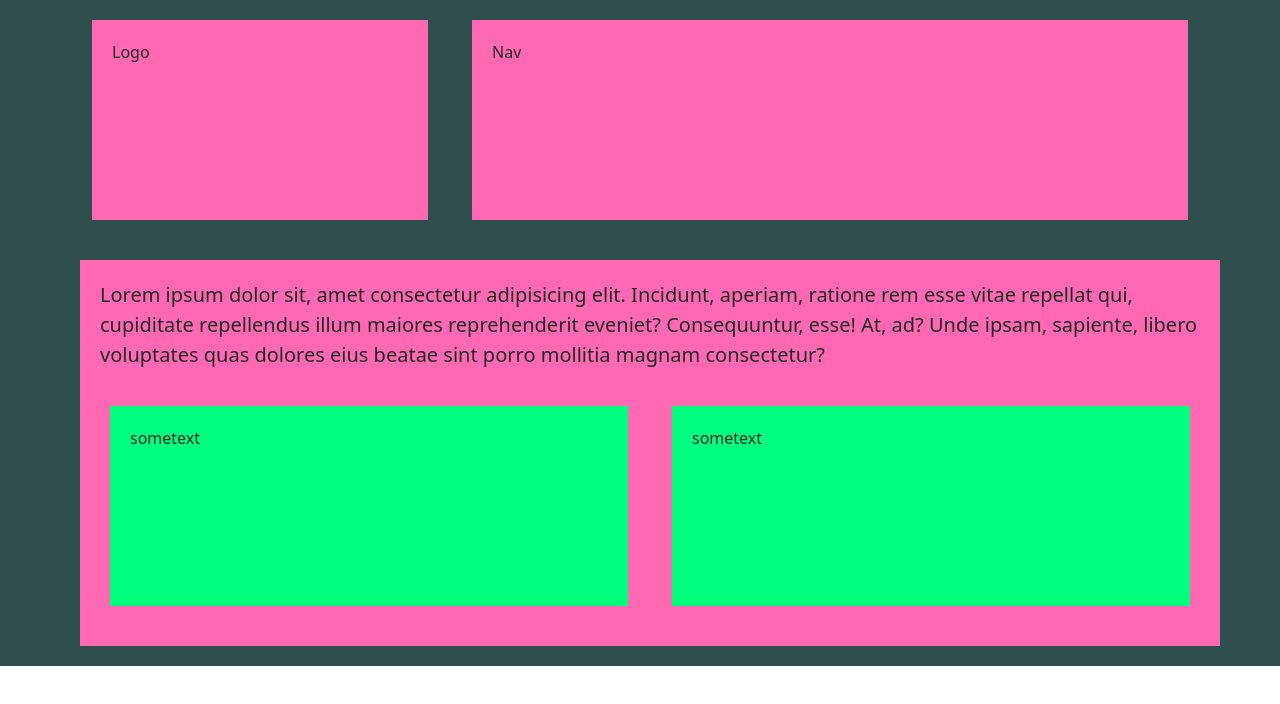
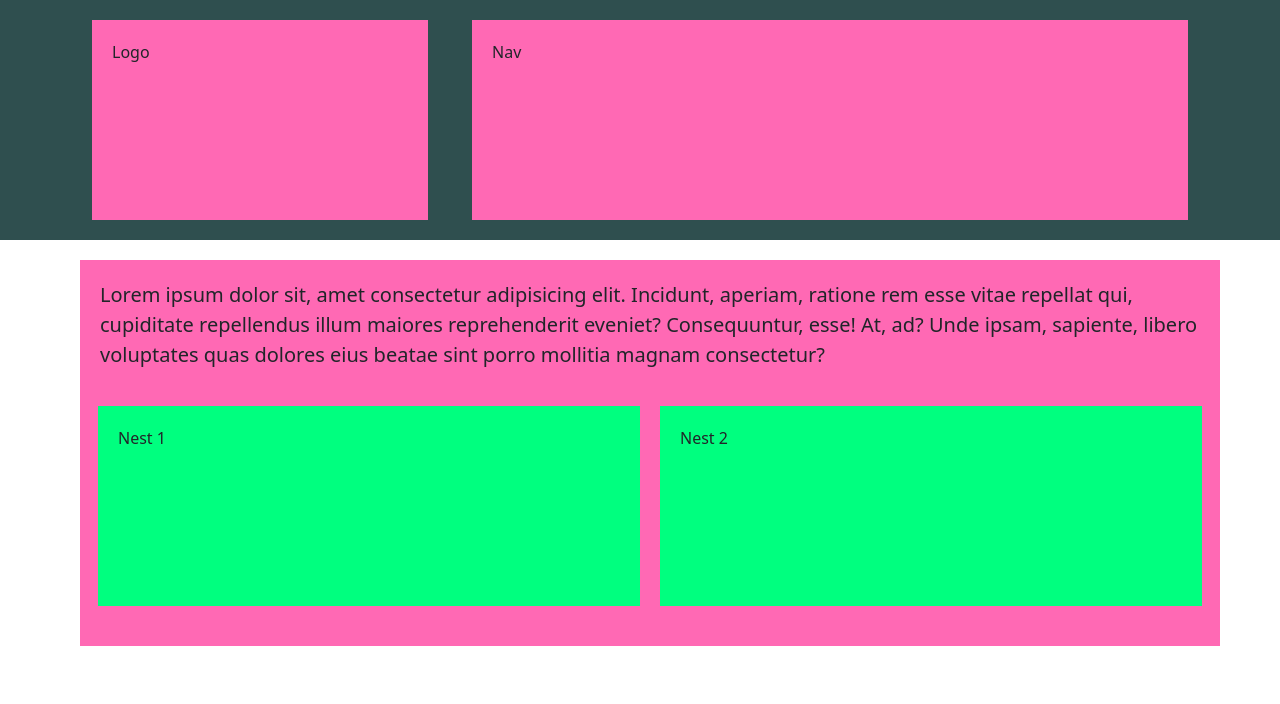
Before and after one commit to Abdulbosit-AiM/yogurt-bootstrap, a plain HTML site: page layouts/layout-b.html in a window 1280 px wide. Drawn offline with nearby package versions, Linux system fonts and the light colour scheme.

Commit message:
layout-b + remove jumbotron bg

```diff
--- a/layouts/layout-b.html
+++ b/layouts/layout-b.html
@@ -25,9 +25,9 @@
     </style>
 </head>
 <body>
+    <!-- header -->
     <div class="container-fluid mybg1">
       <div class="container">
-        <!-- header -->
             <div class="row">
                 <div class="col-4">
                     <div class="mybox1">Logo</div>
@@ -36,20 +36,21 @@
                     <div class="mybox1">Nav</div>
                 </div>
             </div>
+        </div>
+    </div>
 
 
         <!-- Main -->
+       <div class="container">
         <div class="row">
             <div class="mybox1">
                 <p class="lead">
                     Lorem ipsum dolor sit, amet consectetur adipisicing elit. Incidunt, aperiam, ratione rem esse vitae repellat qui, cupiditate repellendus illum maiores reprehenderit eveniet? Consequuntur, esse! At, ad? Unde ipsam, sapiente, libero voluptates quas dolores eius beatae sint porro mollitia magnam consectetur?
                 </p>
+
                 <div class="row">
-                <div class="col">
-                    <div class="mybox2">sometext</div>
-                </div>
-                <div class="col">
-                    <div class="mybox2">sometext</div>
+                    <div class="col mybox2">Nest 1</div>
+                    <div class="col mybox2">Nest 2</div>
                 </div>
             </div>
         </div>
@@ -57,7 +58,5 @@
 
         <!-- Cards -->
 
-      </div>
-    </div>
 </body>
 </html>
```
Also changed, not shown: index.html (+1 -1 lines). Lines whose indentation alone changed are shown as unchanged.
